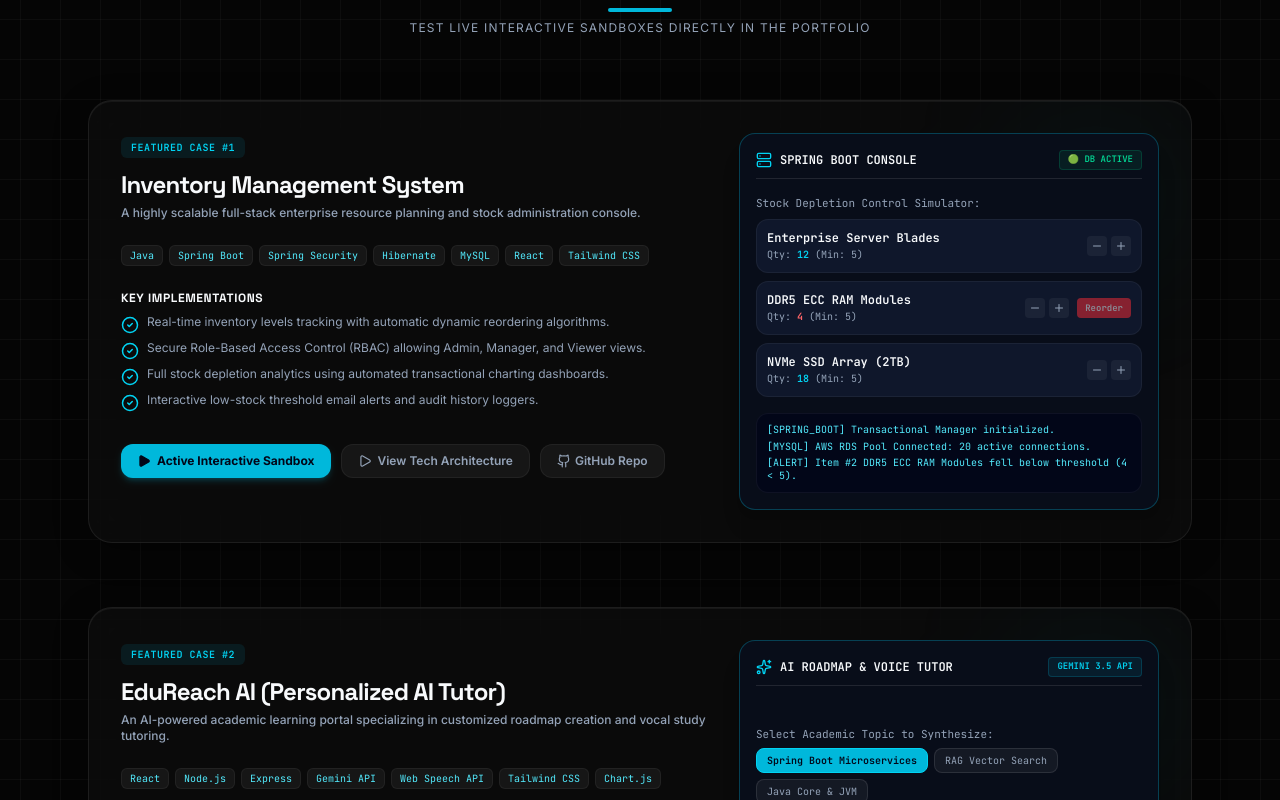
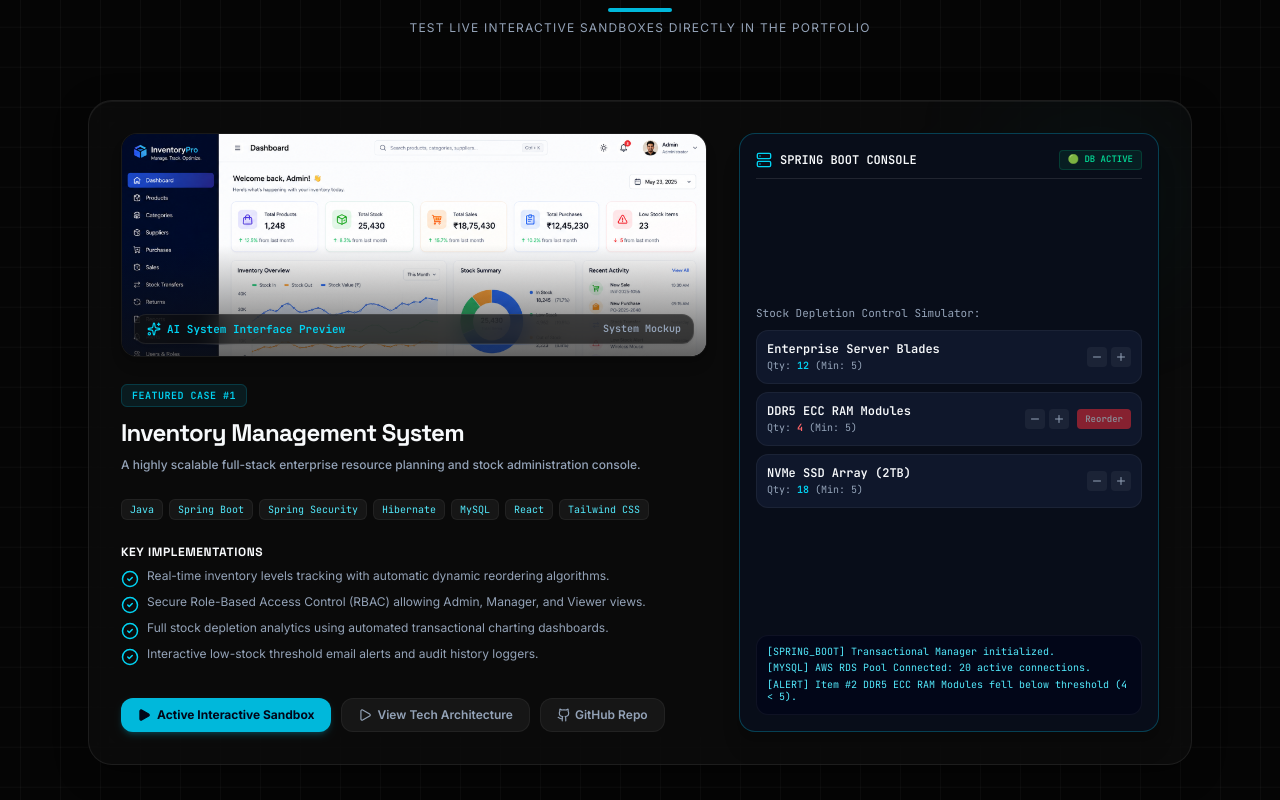
Before and after one commit to Ponabinanth/Ponabinanth, a React (Vite) app: page / in a window 1280 px wide. Shown: the part 8120-8920 px from the top of the page. Built offline with nearby package versions, Linux system fonts and the light colour scheme.

Commit message:
feat(projects): add AI system interface preview frames and refined case study cards

```diff
--- a/src/sections/ProjectsSection.tsx
+++ b/src/sections/ProjectsSection.tsx
@@ -158,14 +158,33 @@ export default function ProjectsSection({ onScrollToSection }: ProjectsSectionPr
 
                 {/* Left Column: Project Overview */}
                 <div className="flex-1 space-y-6">
+                  {/* AI Generated Image Banner */}
+                  {proj.imageUrl && (
+                    <div className="relative w-full h-48 md:h-56 rounded-2xl overflow-hidden border border-[var(--glass-border)] bg-[var(--bg-primary)] group shadow-lg">
+                      <img
+                        src={proj.imageUrl}
+                        alt={proj.title}
+                        className="w-full h-full object-cover object-top transition-transform duration-700 group-hover:scale-105"
+                      />
+                      <div className="absolute inset-0 bg-gradient-to-t from-[var(--glass-bg)] via-transparent to-transparent pointer-events-none" />
+                      <div className="absolute bottom-3 left-3 right-3 flex justify-between items-center bg-[var(--glass-bg)] border border-[var(--glass-border)] px-3 py-1.5 rounded-xl backdrop-blur-md text-[11px] font-mono text-cyan-400 font-semibold shadow-sm">
+                        <span className="flex items-center gap-1.5">
+                          <Sparkles className="h-3.5 w-3.5 text-cyan-400" />
+                          AI System Interface Preview
+                        </span>
+                        <span className="text-[10px] text-secondary font-mono">System Mockup</span>
+                      </div>
+                    </div>
+                  )}
+
                   <div>
-                    <span className="text-[10px] text-cyan-400 font-mono tracking-wider font-bold bg-cyan-500/10 px-2.5 py-1 rounded-md">
+                    <span className="text-[10px] text-cyan-400 font-mono tracking-wider font-bold bg-cyan-500/10 px-2.5 py-1 rounded-md border border-cyan-500/20">
                       FEATURED CASE #{idx + 1}
                     </span>
                     <h3 className="text-2xl font-bold font-display text-primary mt-3 flex items-center gap-2">
                       {proj.title}
                     </h3>
-                    <p className="text-xs text-secondary font-medium font-sans mt-1">{proj.description}</p>
+                    <p className="text-xs text-secondary font-medium font-sans mt-1.5 leading-relaxed">{proj.description}</p>
                   </div>
 
                   {/* Tech stack badges */}
```
